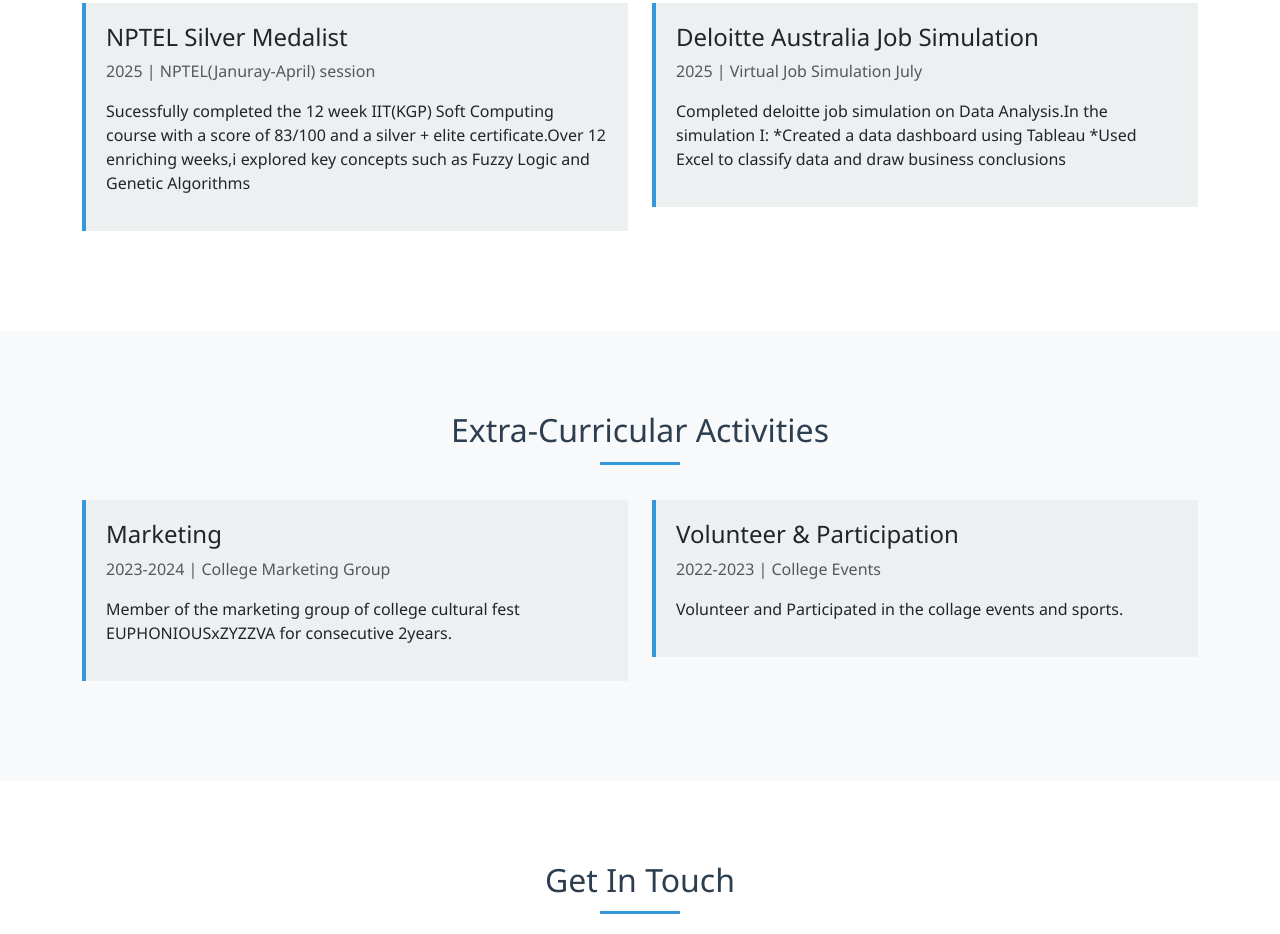
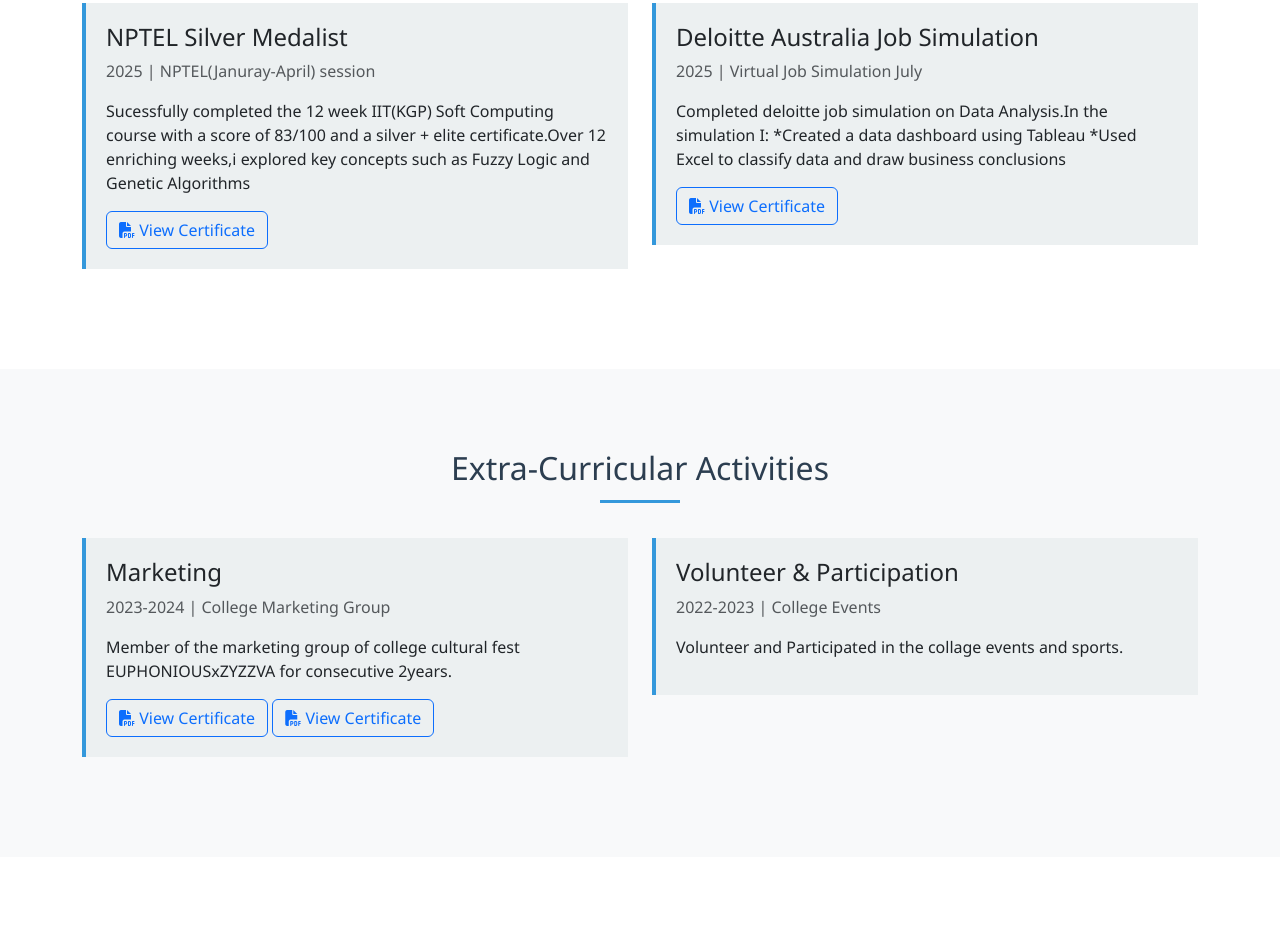
Before and after one commit to Taufick009/Personal-Portfolio, a plain HTML site: page index.html in a window 1280 px wide. Shown: the part 3324-4258 px from the top of the page. Drawn offline with nearby package versions, Linux system fonts and the light colour scheme.

Commit message:
certificates added

```diff
--- a/index.html
+++ b/index.html
@@ -11,12 +11,6 @@
     <link rel="stylesheet" href="https://cdnjs.cloudflare.com/ajax/libs/font-awesome/6.4.0/css/all.min.css">
     <link rel="stylesheet" href="style.css">
 
-    <script src="https://cdn.emailjs.com/dist/email.min.js"></script>
-<script>
-  (function(){
-    emailjs.init("YOUR_PUBLIC_KEY"); // Replace with your EmailJS public key
-  })();
-</script>
 </head>
 
 <body data-bs-spy="scroll" data-bs-target=".navbar" data-bs-offset="100">
@@ -139,7 +133,7 @@
                         <h4><i class="fas fa-tools me-2"></i>Developer Tools</h4>
                         <ul class="list-unstyled">
                             <li><i class="fas fa-check-circle text-primary me-2"></i> Git & GitHub</li>
-                            <li><i class="fas fa-check-circle text-primary me-2"></i> VS Code</li>
+                            <li><i class="fas fa-check-circle text-primary me-2"></i> Vs Code</li>
                             <li><i class="fas fa-check-circle text-primary me-2"></i> Jupyter Notebook</li>
                             <li><i class="fas fa-check-circle text-primary me-2"></i> Google Collab</li>
                         </ul>
@@ -168,8 +162,7 @@
             <div class="row">
                 <div class="col-md-4">
                     <div class="card project-card">
-                        <img src="blinkit img.png"
-                            class="card-img-top w-25" alt="Project 1">
+                        <img src="blinkit img.png" class="card-img-top w-25" alt="Project 1">
                         <div class="card-body">
                             <h5 class="card-title">Blinkit Clone</h5>
                             <p class="card-text">A fully responsive groceries websites using HTML,CSS,JS & Bootstrap</p>
@@ -183,8 +176,7 @@
 
                 <div class="col-md-4">
                     <div class="card project-card">
-                        <img src="Rock Paper Scissors.jpg"
-                            class="card-img-top w-25" alt="Project 2">
+                        <img src="Rock Paper Scissors.jpg" class="card-img-top w-25" alt="Project 2">
                         <div class="card-body">
                             <h5 class="card-title">Rock Paper Scissors</h5>
                             <p class="card-text">A fun and interactive Rock Paper Scissors game built using HTML, CSS,
@@ -205,7 +197,7 @@
                             <p class="card-text">A responsive personal portfolio website showcasing projects skills and
                                 achievements with smooth animations and transitions.</p>
                             <div class="d-flex justify-content-between align-items-center">
-                                <a href="#" class="btn btn-sm btn-primary">LIVE</a>
+                                <a href="https://taufickportfolio.netlify.app/" class="btn btn-sm btn-primary">LIVE</a>
                                 <small class="text-muted">HTML, CSS, JavaScript,Bootstrap</small>
                             </div>
                         </div>
@@ -213,8 +205,7 @@
                 </div>
                 <div class="col-md-4 mt-2">
                     <div class="card project-card">
-                        <img src="Movie-Rating Analysis.jpg"
-                            class="card-img-top w-25" alt="Project 4">
+                        <img src="Movie-Rating Analysis.jpg" class="card-img-top w-25" alt="Project 4">
                         <div class="card-body">
                             <h5 class="card-title">Capstone Project – Movie Rating Analysis</h5>
                             <p class="card-text">Performed data visualization on movie ratings across platforms to
@@ -222,7 +213,7 @@
                                 Fandango.</p>
                             <div class="d-flex justify-content-between align-items-center">
                                 <a href="https://github.com/Taufick009/Movie-Rating-Analysis"
-                                    class="btn btn-sm btn-primary">CHECK OUT </a>
+                                    class="btn btn-sm btn-primary">CHECK OUT</a>
                                 <small class="text-muted">Python, Pandas,Numpy, Matplotlib, Seaborn, Web Scraping
                                     (BeautifulSoup), Jupyter Notebook</small>
                             </div>
@@ -249,6 +240,11 @@
                         <p>Sucessfully completed the 12 week IIT(KGP) Soft Computing course with a score of 83/100 and a
                             silver + elite certificate.Over 12 enriching weeks,i explored key concepts such as Fuzzy
                             Logic and Genetic Algorithms</p>
+                        <a href="https://drive.google.com/open?id=1xIPBwFAZ21xTzfa0qLTmnWhQQvu0crcV&usp=drive_fs"
+                            target="_blank" class="btn btn-outline-primary">
+                            <i class="fas fa-file-pdf"></i> View Certificate
+                        </a>
+
                     </div>
                 </div>
 
@@ -259,6 +255,10 @@
                         <p>Completed deloitte job simulation on Data Analysis.In the simulation I:
                             *Created a data dashboard using Tableau
                             *Used Excel to classify data and draw business conclusions</p>
+                        <a href="https://drive.google.com/open?id=1kqANr3NqK2lQRICEWOjqkLGk2BB1wRLl&usp=drive_fs"
+                            target="_blank" class="btn btn-outline-primary">
+                            <i class="fas fa-file-pdf"></i> View Certificate
+                        </a>
                     </div>
                 </div>
             </div>
@@ -276,6 +276,14 @@
                         <p class="text-muted">2023-2024 | College Marketing Group</p>
                         <p>Member of the marketing group of college cultural fest EUPHONIOUSxZYZZVA for consecutive
                             2years.</p>
+                        <a href="https://drive.google.com/file/d/1C1gKRsLGgrVWuyrclknFhmJiHcJ8a1VG/view?usp=sharing"
+                            target="_blank" class="btn btn-outline-primary">
+                            <i class="fas fa-file-pdf"></i> View Certificate
+                        </a>
+                        <a href="https://drive.google.com/file/d/1qi8hXpclwrduqaRqy71WZFz5IMHjPppn/view?usp=sharing"
+                            target="_blank" class="btn btn-outline-primary">
+                            <i class="fas fa-file-pdf"></i> View Certificate
+                        </a>
                     </div>
                 </div>
 
@@ -332,7 +340,8 @@
             <div class="social-icons mb-3">
                 <a href="https://github.com/Taufick009"><i class="fab fa-github"></i></a>
                 <a href="https://www.linkedin.com/in/md-taufick-hossain-a55063254/"><i class="fab fa-linkedin"></i></a>
-                <a href="https://www.instagram.com/taufick_009?igsh=aXI5OG1nNG4yOHRp"><i class="fab fa-instagram"></i></a>
+                <a href="https://www.instagram.com/taufick_009?igsh=aXI5OG1nNG4yOHRp"><i
+                        class="fab fa-instagram"></i></a>
                 <a href="https://www.facebook.com/share/1G71bNFHJ5/"><i class="fab fa-facebook"></i></a>
             </div>
             <p>&copy; 2025 Md Taufick Hossain. All rights reserved.</p>
@@ -345,7 +354,7 @@
     <!-- Bootstrap JS -->
     <script src="https://cdn.jsdelivr.net/npm/bootstrap@5.3.0/dist/js/bootstrap.bundle.min.js"></script>
 
-    Custom JS
+    <!-- Custom JS -->
     <script>
         // Back to top button
         const backToTopButton = document.querySelector('.back-to-top');
```
